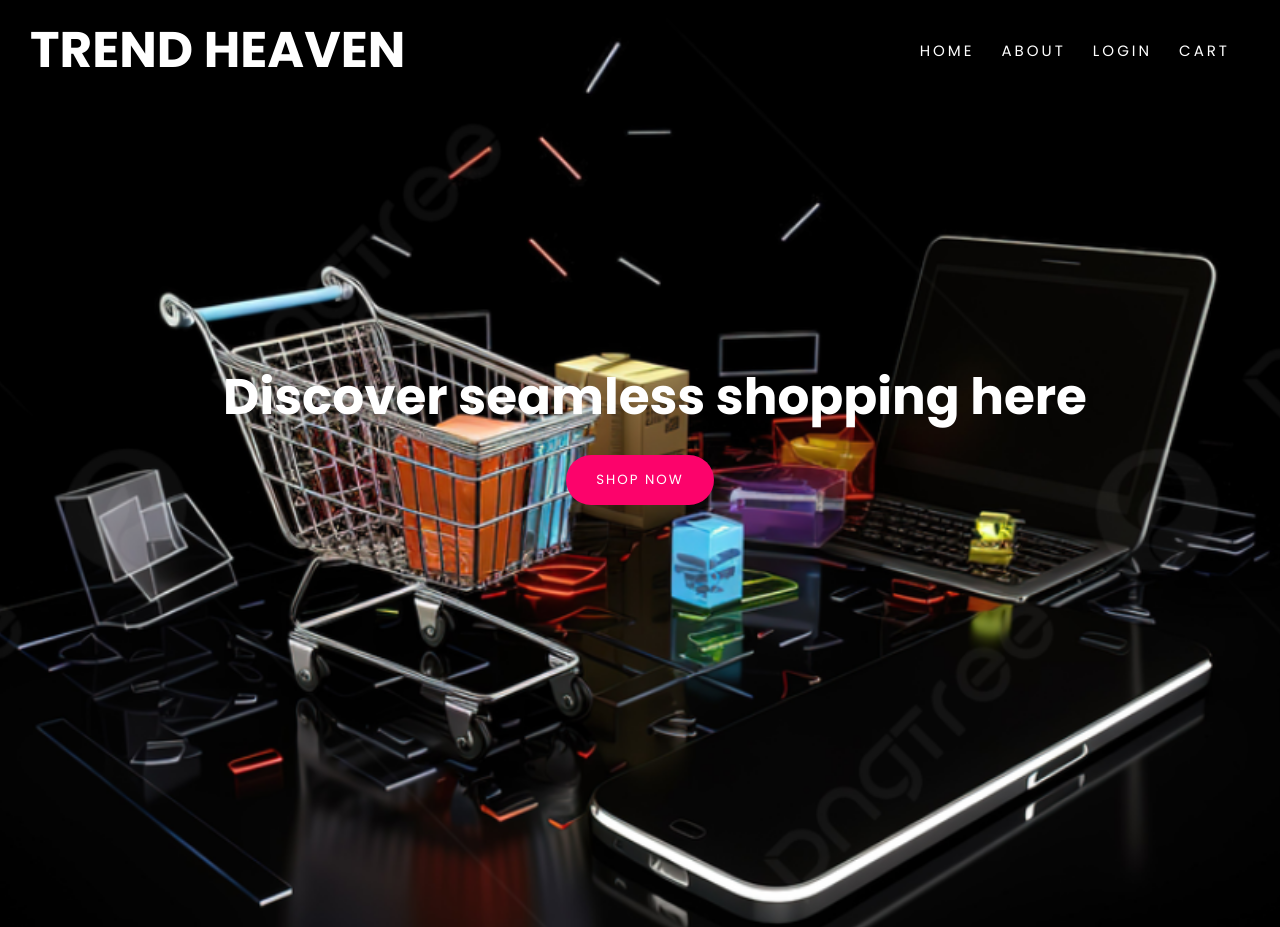
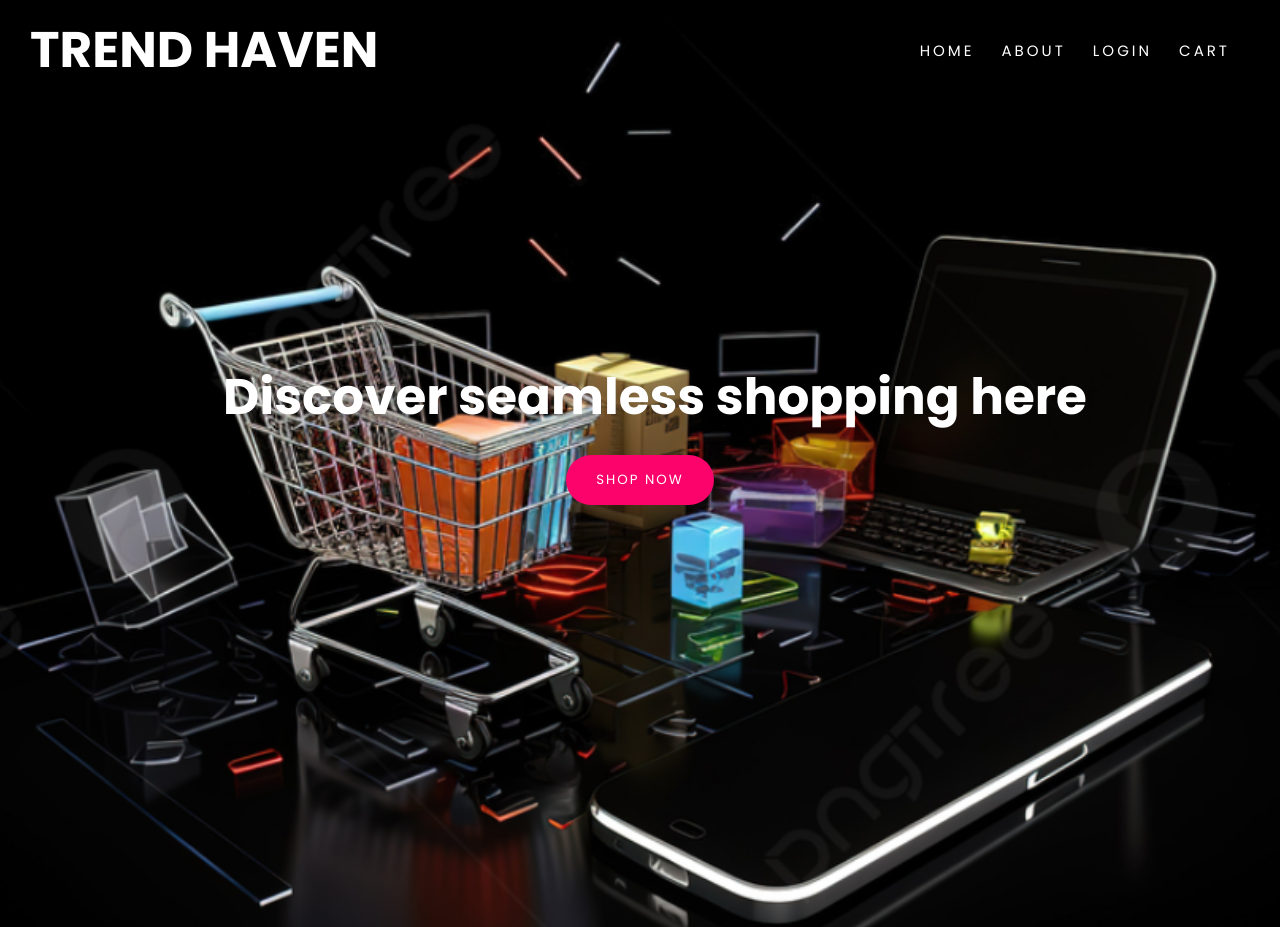
Before and after one commit to SouravK7/E-Commerce-Website, a plain HTML site: page index.html in a window 1280 px wide. Shown: the top 927 px of the page. Drawn offline with Linux system fonts and the light colour scheme.

Commit message:
Update index.html

```diff
--- a/index.html
+++ b/index.html
@@ -10,7 +10,7 @@
     <header>
         <nav>
             <div class="logo">
-                TREND HEAVEN
+                TREND HAVEN
             </div>
             <div class="contents">
                 <a href="#">HOME</a>
```
